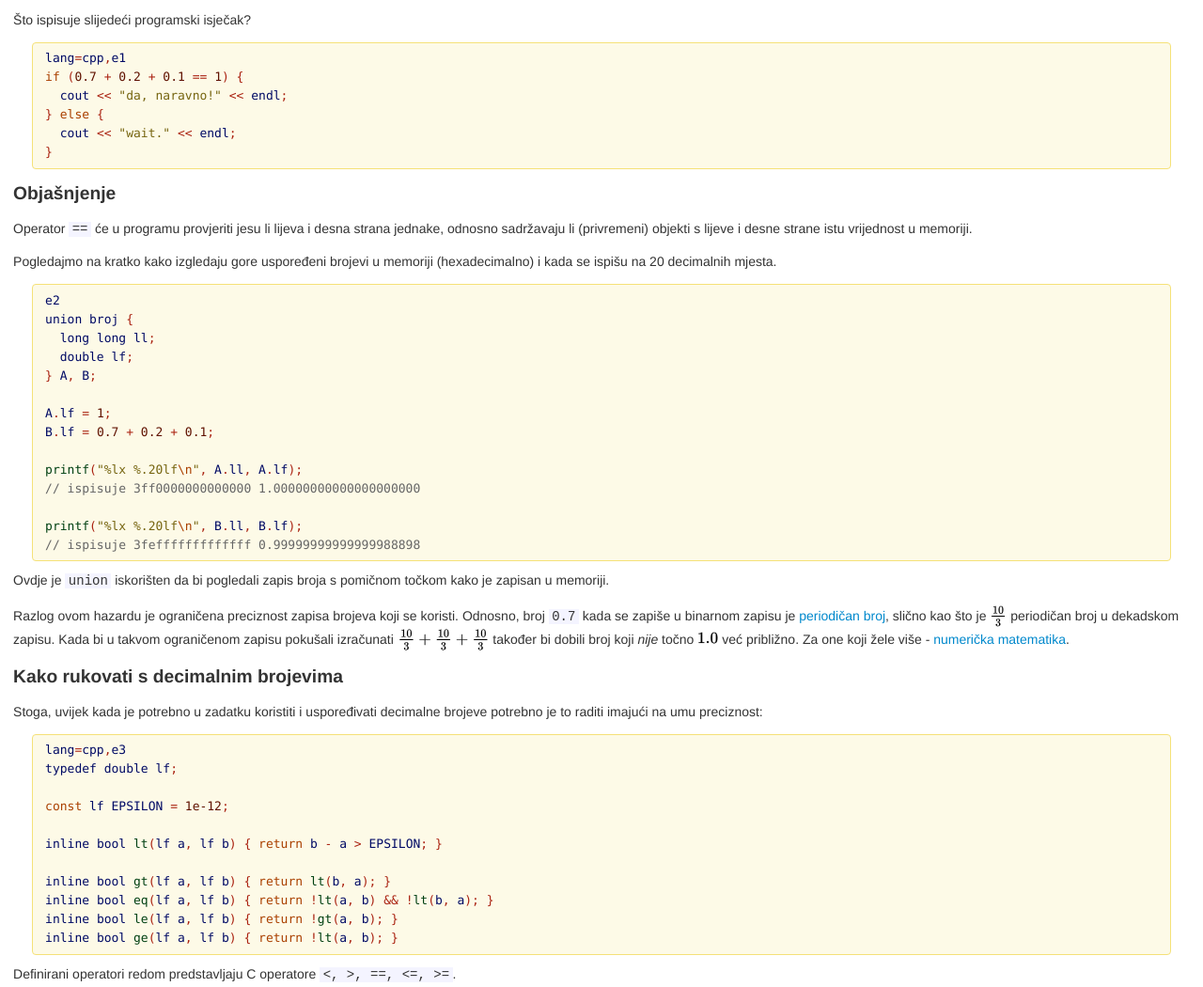
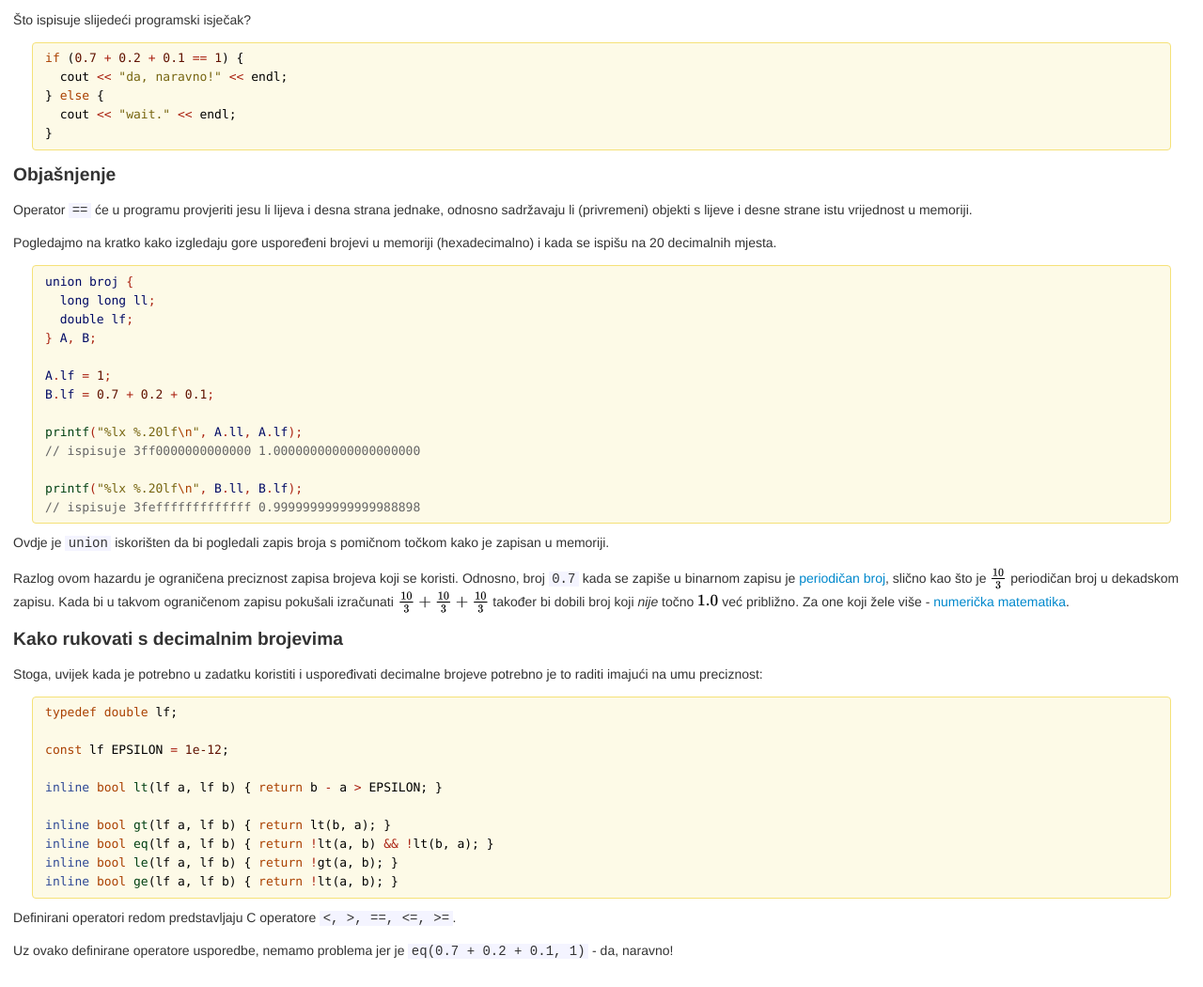
Before and after one commit to x-fer/hwop, a plain HTML site: page art_epsilon/index.html in a window 1280 px wide. Shown: the part 81-1131 px from the top of the page at 94% size. Drawn offline with Linux system fonts and the light colour scheme.

Commit message:
gh-pages updated.

```diff
--- a/art_epsilon/index.html
+++ b/art_epsilon/index.html
@@ -13,12 +13,11 @@
 
 <p>Što ispisuje slijedeći programski isječak?</p>
 
-<div class="remarkup-code-block" data-code-lang="php" data-sigil="remarkup-code-block"><pre class="remarkup-code"><span class="no">lang</span><span class="o">=</span><span class="no">cpp</span><span class="o">,</span><span class="no">e1</span>
-<span class="k">if</span> <span class="o">(</span><span class="mf">0.7</span> <span class="o">+</span> <span class="mf">0.2</span> <span class="o">+</span> <span class="mf">0.1</span> <span class="o">==</span> <span class="mi">1</span><span class="o">)</span> <span class="o">{</span>
-  <span class="no">cout</span> <span class="o">&lt;&lt;</span> <span class="s2">&quot;da, naravno!&quot;</span> <span class="o">&lt;&lt;</span> <span class="no">endl</span><span class="o">;</span>
-<span class="o">}</span> <span class="k">else</span> <span class="o">{</span>
-  <span class="no">cout</span> <span class="o">&lt;&lt;</span> <span class="s2">&quot;wait.&quot;</span> <span class="o">&lt;&lt;</span> <span class="no">endl</span><span class="o">;</span>
-<span class="o">}</span></pre></div>
+<div class="remarkup-code-block" data-code-lang="cpp" data-sigil="remarkup-code-block"><pre class="remarkup-code"><span class="k">if</span> <span class="p">(</span><span class="mf">0.7</span> <span class="o">+</span> <span class="mf">0.2</span> <span class="o">+</span> <span class="mf">0.1</span> <span class="o">==</span> <span class="mi">1</span><span class="p">)</span> <span class="p">{</span>
+  <span class="n">cout</span> <span class="o">&lt;&lt;</span> <span class="s">&quot;da, naravno!&quot;</span> <span class="o">&lt;&lt;</span> <span class="n">endl</span><span class="p">;</span>
+<span class="p">}</span> <span class="k">else</span> <span class="p">{</span>
+  <span class="n">cout</span> <span class="o">&lt;&lt;</span> <span class="s">&quot;wait.&quot;</span> <span class="o">&lt;&lt;</span> <span class="n">endl</span><span class="p">;</span>
+<span class="p">}</span></pre></div>
 
 
 
@@ -28,8 +27,7 @@
 
 <p>Pogledajmo na kratko kako izgledaju gore uspoređeni brojevi u memoriji (hexadecimalno) i kada se ispišu na 20 decimalnih mjesta.</p>
 
-<div class="remarkup-code-block" data-code-lang="php" data-sigil="remarkup-code-block"><pre class="remarkup-code"><span class="no">e2</span>
-<span class="no">union</span> <span class="no">broj</span> <span class="o">{</span>
+<div class="remarkup-code-block" data-code-lang="php" data-sigil="remarkup-code-block"><pre class="remarkup-code"><span class="no">union</span> <span class="no">broj</span> <span class="o">{</span>
   <span class="no">long</span> <span class="no">long</span> <span class="no">ll</span><span class="o">;</span>
   <span class="no">double</span> <span class="no">lf</span><span class="o">;</span>
 <span class="o">}</span> <span class="no">A</span><span class="o">,</span> <span class="no">B</span><span class="o">;</span>
@@ -51,17 +49,16 @@
 
 <p>Stoga, uvijek kada je potrebno u zadatku koristiti i uspoređivati decimalne brojeve potrebno je to raditi imajući na umu preciznost:</p>
 
-<div class="remarkup-code-block" data-code-lang="php" data-sigil="remarkup-code-block"><pre class="remarkup-code"><span class="no">lang</span><span class="o">=</span><span class="no">cpp</span><span class="o">,</span><span class="no">e3</span>
-<span class="no">typedef</span> <span class="no">double</span> <span class="no">lf</span><span class="o">;</span>
+<div class="remarkup-code-block" data-code-lang="cpp" data-sigil="remarkup-code-block"><pre class="remarkup-code"><span class="k">typedef</span> <span class="kt">double</span> <span class="n">lf</span><span class="p">;</span>
 
-<span class="k">const</span> <span class="no">lf</span> <span class="no">EPSILON</span> <span class="o">=</span> <span class="mf">1e-12</span><span class="o">;</span>
+<span class="k">const</span> <span class="n">lf</span> <span class="n">EPSILON</span> <span class="o">=</span> <span class="mf">1e-12</span><span class="p">;</span>
 
-<span class="no">inline</span> <span class="no">bool</span> <span class="nf" data-symbol-name="lt">lt</span><span class="o">(</span><span class="no">lf</span> <span class="no">a</span><span class="o">,</span> <span class="no">lf</span> <span class="no">b</span><span class="o">)</span> <span class="o">{</span> <span class="k">return</span> <span class="no">b</span> <span class="o">-</span> <span class="no">a</span> <span class="o">&gt;</span> <span class="no">EPSILON</span><span class="o">;</span> <span class="o">}</span>
+<span class="kr">inline</span> <span class="kt">bool</span> <span class="nf">lt</span><span class="p">(</span><span class="n">lf</span> <span class="n">a</span><span class="p">,</span> <span class="n">lf</span> <span class="n">b</span><span class="p">)</span> <span class="p">{</span> <span class="k">return</span> <span class="n">b</span> <span class="o">-</span> <span class="n">a</span> <span class="o">&gt;</span> <span class="n">EPSILON</span><span class="p">;</span> <span class="p">}</span>
 
-<span class="no">inline</span> <span class="no">bool</span> <span class="nf" data-symbol-name="gt">gt</span><span class="o">(</span><span class="no">lf</span> <span class="no">a</span><span class="o">,</span> <span class="no">lf</span> <span class="no">b</span><span class="o">)</span> <span class="o">{</span> <span class="k">return</span> <span class="nf" data-symbol-name="lt">lt</span><span class="o">(</span><span class="no">b</span><span class="o">,</span> <span class="no">a</span><span class="o">);</span> <span class="o">}</span>
-<span class="no">inline</span> <span class="no">bool</span> <span class="nf" data-symbol-name="eq">eq</span><span class="o">(</span><span class="no">lf</span> <span class="no">a</span><span class="o">,</span> <span class="no">lf</span> <span class="no">b</span><span class="o">)</span> <span class="o">{</span> <span class="k">return</span> <span class="o">!</span><span class="nf" data-symbol-name="lt">lt</span><span class="o">(</span><span class="no">a</span><span class="o">,</span> <span class="no">b</span><span class="o">)</span> <span class="o">&amp;&amp;</span> <span class="o">!</span><span class="nf" data-symbol-name="lt">lt</span><span class="o">(</span><span class="no">b</span><span class="o">,</span> <span class="no">a</span><span class="o">);</span> <span class="o">}</span>
-<span class="no">inline</span> <span class="no">bool</span> <span class="nf" data-symbol-name="le">le</span><span class="o">(</span><span class="no">lf</span> <span class="no">a</span><span class="o">,</span> <span class="no">lf</span> <span class="no">b</span><span class="o">)</span> <span class="o">{</span> <span class="k">return</span> <span class="o">!</span><span class="nf" data-symbol-name="gt">gt</span><span class="o">(</span><span class="no">a</span><span class="o">,</span> <span class="no">b</span><span class="o">);</span> <span class="o">}</span>
-<span class="no">inline</span> <span class="no">bool</span> <span class="nf" data-symbol-name="ge">ge</span><span class="o">(</span><span class="no">lf</span> <span class="no">a</span><span class="o">,</span> <span class="no">lf</span> <span class="no">b</span><span class="o">)</span> <span class="o">{</span> <span class="k">return</span> <span class="o">!</span><span class="nf" data-symbol-name="lt">lt</span><span class="o">(</span><span class="no">a</span><span class="o">,</span> <span class="no">b</span><span class="o">);</span> <span class="o">}</span></pre></div>
+<span class="kr">inline</span> <span class="kt">bool</span> <span class="nf">gt</span><span class="p">(</span><span class="n">lf</span> <span class="n">a</span><span class="p">,</span> <span class="n">lf</span> <span class="n">b</span><span class="p">)</span> <span class="p">{</span> <span class="k">return</span> <span class="n">lt</span><span class="p">(</span><span class="n">b</span><span class="p">,</span> <span class="n">a</span><span class="p">);</span> <span class="p">}</span>
+<span class="kr">inline</span> <span class="kt">bool</span> <span class="nf">eq</span><span class="p">(</span><span class="n">lf</span> <span class="n">a</span><span class="p">,</span> <span class="n">lf</span> <span class="n">b</span><span class="p">)</span> <span class="p">{</span> <span class="k">return</span> <span class="o">!</span><span class="n">lt</span><span class="p">(</span><span class="n">a</span><span class="p">,</span> <span class="n">b</span><span class="p">)</span> <span class="o">&amp;&amp;</span> <span class="o">!</span><span class="n">lt</span><span class="p">(</span><span class="n">b</span><span class="p">,</span> <span class="n">a</span><span class="p">);</span> <span class="p">}</span>
+<span class="kr">inline</span> <span class="kt">bool</span> <span class="nf">le</span><span class="p">(</span><span class="n">lf</span> <span class="n">a</span><span class="p">,</span> <span class="n">lf</span> <span class="n">b</span><span class="p">)</span> <span class="p">{</span> <span class="k">return</span> <span class="o">!</span><span class="n">gt</span><span class="p">(</span><span class="n">a</span><span class="p">,</span> <span class="n">b</span><span class="p">);</span> <span class="p">}</span>
+<span class="kr">inline</span> <span class="kt">bool</span> <span class="nf">ge</span><span class="p">(</span><span class="n">lf</span> <span class="n">a</span><span class="p">,</span> <span class="n">lf</span> <span class="n">b</span><span class="p">)</span> <span class="p">{</span> <span class="k">return</span> <span class="o">!</span><span class="n">lt</span><span class="p">(</span><span class="n">a</span><span class="p">,</span> <span class="n">b</span><span class="p">);</span> <span class="p">}</span></pre></div>
 
 <p>Definirani operatori redom predstavljaju C operatore <tt>&lt;, &gt;, ==, &lt;=, &gt;=</tt>.</p>
 
```
Also changed, not shown: art_inf/index.html (+2 -2 lines), art_epsilon/source.txt, art_inf/source.txt.
